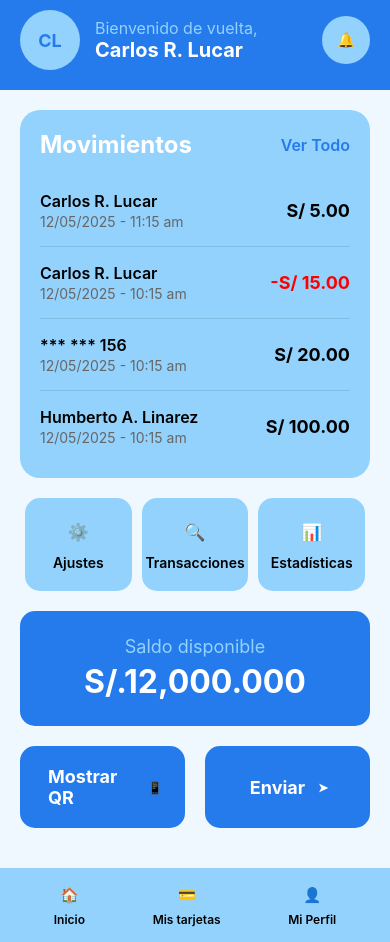
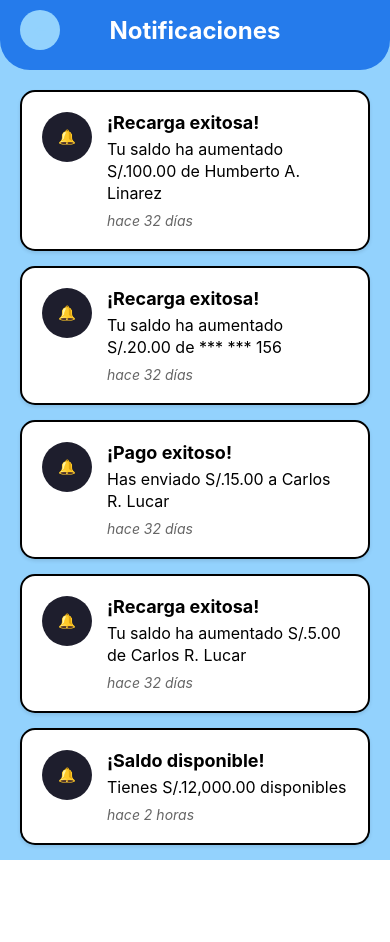
Before and after one commit to urp-moviles-2025-1/MobiPago-pruebaexpo, a React Native app in the folder MobiPago/: screen /Notificaciones in a window 390 px wide. After the commit the page ends 860 px from the top, so only its background shows below. Built offline with nearby package versions, Linux system fonts and the light colour scheme.

Commit message:
commit notificaciones
- se agregó las notificaciones

```diff
--- a/MobiPago/App.js
+++ b/MobiPago/App.js
@@ -48,6 +48,13 @@ export default function App({ navigation }) {
     }
   }
 
+  // Agregar función para navegar a notificaciones
+  const handleNavigateToNotifications = () => {
+    if (navigation) {
+      navigation.navigate("Notificaciones")
+    }
+  }
+
   return (
     <SafeAreaView style={styles.container}>
       <StatusBar barStyle="light-content" backgroundColor="#257beb" />
@@ -66,7 +73,7 @@ export default function App({ navigation }) {
               </Text>
             </View>
           </View>
-          <TouchableOpacity style={styles.notificationButton}>
+          <TouchableOpacity style={styles.notificationButton} onPress={handleNavigateToNotifications}>
             <Icon name="🔔" size={24} color="#000" />
           </TouchableOpacity>
         </View>
--- a/MobiPago/navigation/AppNavigator.js
+++ b/MobiPago/navigation/AppNavigator.js
@@ -8,6 +8,8 @@ import Tarjetas from "../screens/tarjetas"
 import CrearTarjeta from "../screens/creatarjeta"
 import MiPerfil from "../screens/miperfil"
 import EditarInformacion from "../screens/editarinformacion"
+
+import Notificaciones from "../screens/notificaciones"
 
 const Stack = createStackNavigator()
 
@@ -27,6 +29,8 @@ export default function AppNavigator() {
             <Stack.Screen name="CrearTarjeta" component={CrearTarjeta} />
             <Stack.Screen name="MiPerfil" component={MiPerfil} />
             <Stack.Screen name="EditarInformacion" component={EditarInformacion} />
+
+            <Stack.Screen name="Notificaciones" component={Notificaciones} />
           </Stack.Navigator>
         </NavigationContainer>
       </TarjetasProvider>
--- a/MobiPago/screens/miperfil.js
+++ b/MobiPago/screens/miperfil.js
@@ -45,7 +45,9 @@ export default function MiPerfil({ navigation }) {
   }
 
   const handleNotificaciones = () => {
-    Alert.alert("Notificaciones", "Funcionalidad en desarrollo")
+    if (navigation) {
+      navigation.navigate("Notificaciones")
+    }
   }
 
   const handleSoporte = () => {
--- /dev/null
+++ b/MobiPago/screens/notificaciones.js
@@ -0,0 +1,258 @@
+import { View, Text, StyleSheet, SafeAreaView, ScrollView, TouchableOpacity, StatusBar } from "react-native"
+import { usePerfil } from "../context/PerfilContext"
+
+// Componente de icono simple
+const Icon = ({ name, size = 24, color = "#000" }) => (
+  <View style={[styles.iconPlaceholder, { width: size, height: size }]}>
+    <Text style={{ color, fontSize: size * 0.6, fontWeight: "bold" }}>{name}</Text>
+  </View>
+)
+
+// Componente de notificación individual
+const NotificationCard = ({ notification }) => {
+  return (
+    <View style={styles.notificationCard}>
+      <View style={styles.notificationIcon}>
+        <Icon name="🔔" size={24} color="#ffffff" />
+      </View>
+      <View style={styles.notificationContent}>
+        <Text style={styles.notificationTitle}>{notification.titulo}</Text>
+        <Text style={styles.notificationMessage}>{notification.mensaje}</Text>
+        <Text style={styles.notificationTime}>{notification.tiempo}</Text>
+      </View>
+    </View>
+  )
+}
+
+export default function Notificaciones({ navigation }) {
+  const { perfil } = usePerfil()
+
+  const handleGoBack = () => {
+    if (navigation) {
+      navigation.goBack()
+    }
+  }
+
+  // Función para calcular el tiempo transcurrido
+  const calcularTiempoTranscurrido = (fecha, hora) => {
+    try {
+      // Convertir fecha y hora a objeto Date
+      const [dia, mes, año] = fecha.split("/")
+      const [horas, minutos] = hora.split(":")
+      const fechaTransaccion = new Date(año, mes - 1, dia, horas, minutos)
+      const ahora = new Date()
+
+      const diferencia = ahora - fechaTransaccion
+      const minutosDiferencia = Math.floor(diferencia / (1000 * 60))
+      const horasDiferencia = Math.floor(diferencia / (1000 * 60 * 60))
+      const diasDiferencia = Math.floor(diferencia / (1000 * 60 * 60 * 24))
+
+      if (minutosDiferencia < 60) {
+        return minutosDiferencia <= 1 ? "hace 1 minuto" : `hace ${minutosDiferencia} minutos`
+      } else if (horasDiferencia < 24) {
+        return horasDiferencia === 1 ? "hace 1 hora" : `hace ${horasDiferencia} horas`
+      } else {
+        return diasDiferencia === 1 ? "hace 1 día" : `hace ${diasDiferencia} días`
+      }
+    } catch (error) {
+      return "hace un momento"
+    }
+  }
+
+  // Función para generar notificaciones basadas en las transacciones
+  const generarNotificaciones = () => {
+    if (!perfil.transacciones || perfil.transacciones.length === 0) {
+      return []
+    }
+
+    return perfil.transacciones.map((transaccion, index) => {
+      const monto = Math.abs(transaccion.monto)
+      const tiempo = calcularTiempoTranscurrido(transaccion.fecha, transaccion.hora)
+
+      if (transaccion.monto > 0) {
+        // Dinero recibido
+        const remitente = transaccion.destinatario || transaccion.remitente || "Usuario desconocido"
+        return {
+          id: transaccion.id || index,
+          titulo: "¡Recarga exitosa!",
+          mensaje: `Tu saldo ha aumentado S/.${monto.toFixed(2)} de ${remitente}`,
+          tiempo: tiempo,
+          tipo: "recibido",
+        }
+      } else {
+        // Dinero enviado
+        const destinatario = transaccion.destinatario || transaccion.remitente || "Usuario desconocido"
+        return {
+          id: transaccion.id || index,
+          titulo: "¡Pago exitoso!",
+          mensaje: `Has enviado S/.${monto.toFixed(2)} a ${destinatario}`,
+          tiempo: tiempo,
+          tipo: "enviado",
+        }
+      }
+    })
+  }
+
+  // Generar notificaciones adicionales basadas en el contexto
+  const generarNotificacionesAdicionales = () => {
+    const notificacionesAdicionales = []
+
+    // Notificación de saldo actual
+    if (perfil.balance > 10000) {
+      notificacionesAdicionales.push({
+        id: "saldo_alto",
+        titulo: "¡Saldo disponible!",
+        mensaje: `Tienes S/.${perfil.balance.toLocaleString("es-PE", { minimumFractionDigits: 2 })} disponibles`,
+        tiempo: "hace 2 horas",
+        tipo: "informativo",
+      })
+    }
+
+    return notificacionesAdicionales
+  }
+
+  const notificaciones = [...generarNotificaciones(), ...generarNotificacionesAdicionales()].sort((a, b) => {
+    // Ordenar por ID descendente para mostrar las más recientes primero
+    return (b.id || 0) - (a.id || 0)
+  })
+
+  return (
+    <SafeAreaView style={styles.container}>
+      <StatusBar barStyle="light-content" backgroundColor="#257beb" />
+
+      {/* Header */}
+      <View style={styles.header}>
+        <TouchableOpacity style={styles.backButton} onPress={handleGoBack}>
+          <Icon name="←" size={24} color="#93d2fd" />
+        </TouchableOpacity>
+        <Text style={styles.headerTitle}>Notificaciones</Text>
+        <View style={styles.headerSpacer} />
+      </View>
+
+      <ScrollView style={styles.content} showsVerticalScrollIndicator={false}>
+        {notificaciones.length > 0 ? (
+          notificaciones.map((notification, index) => (
+            <NotificationCard key={`${notification.id}-${index}`} notification={notification} />
+          ))
+        ) : (
+          <View style={styles.noNotifications}>
+            <Icon name="🔔" size={48} color="#999" />
+            <Text style={styles.noNotificationsTitle}>No hay notificaciones</Text>
+            <Text style={styles.noNotificationsText}>Aquí aparecerán las notificaciones de tus transacciones</Text>
+          </View>
+        )}
+      </ScrollView>
+    </SafeAreaView>
+  )
+}
+
+const styles = StyleSheet.create({
+  container: {
+    flex: 1,
+    backgroundColor: "#93d2fd",
+  },
+  header: {
+    backgroundColor: "#257beb",
+    flexDirection: "row",
+    alignItems: "center",
+    justifyContent: "space-between",
+    paddingHorizontal: 20,
+    paddingTop: 10,
+    paddingBottom: 20,
+    borderBottomLeftRadius: 30,
+    borderBottomRightRadius: 30,
+  },
+  backButton: {
+    width: 40,
+    height: 40,
+    borderRadius: 20,
+    backgroundColor: "#93d2fd",
+    justifyContent: "center",
+    alignItems: "center",
+  },
+  headerTitle: {
+    fontSize: 24,
+    fontWeight: "bold",
+    color: "#ffffff",
+  },
+  headerSpacer: {
+    width: 40,
+  },
+  content: {
+    flex: 1,
+    paddingHorizontal: 20,
+    paddingTop: 20,
+  },
+  notificationCard: {
+    backgroundColor: "#ffffff",
+    borderRadius: 15,
+    padding: 20,
+    marginBottom: 15,
+    flexDirection: "row",
+    alignItems: "flex-start",
+    shadowColor: "#000",
+    shadowOffset: {
+      width: 0,
+      height: 2,
+    },
+    shadowOpacity: 0.1,
+    shadowRadius: 3.84,
+    elevation: 5,
+    borderWidth: 2,
+    borderColor: "#000000",
+  },
+  notificationIcon: {
+    width: 50,
+    height: 50,
+    borderRadius: 25,
+    backgroundColor: "#1e1e2d",
+    justifyContent: "center",
+    alignItems: "center",
+    marginRight: 15,
+  },
+  notificationContent: {
+    flex: 1,
+  },
+  notificationTitle: {
+    fontSize: 18,
+    fontWeight: "bold",
+    color: "#000000",
+    marginBottom: 5,
+  },
+  notificationMessage: {
+    fontSize: 16,
+    color: "#000000",
+    marginBottom: 8,
+    lineHeight: 22,
+  },
+  notificationTime: {
+    fontSize: 14,
+    color: "#666666",
+    fontStyle: "italic",
+  },
+  noNotifications: {
+    flex: 1,
+    justifyContent: "center",
+    alignItems: "center",
+    paddingVertical: 60,
+  },
+  noNotificationsTitle: {
+    fontSize: 20,
+    fontWeight: "bold",
+    color: "#000000",
+    marginTop: 20,
+    marginBottom: 10,
+  },
+  noNotificationsText: {
+    fontSize: 16,
+    color: "#666666",
+    textAlign: "center",
+    paddingHorizontal: 40,
+    lineHeight: 22,
+  },
+  iconPlaceholder: {
+    justifyContent: "center",
+    alignItems: "center",
+    backgroundColor: "transparent",
+  },
+})
```
